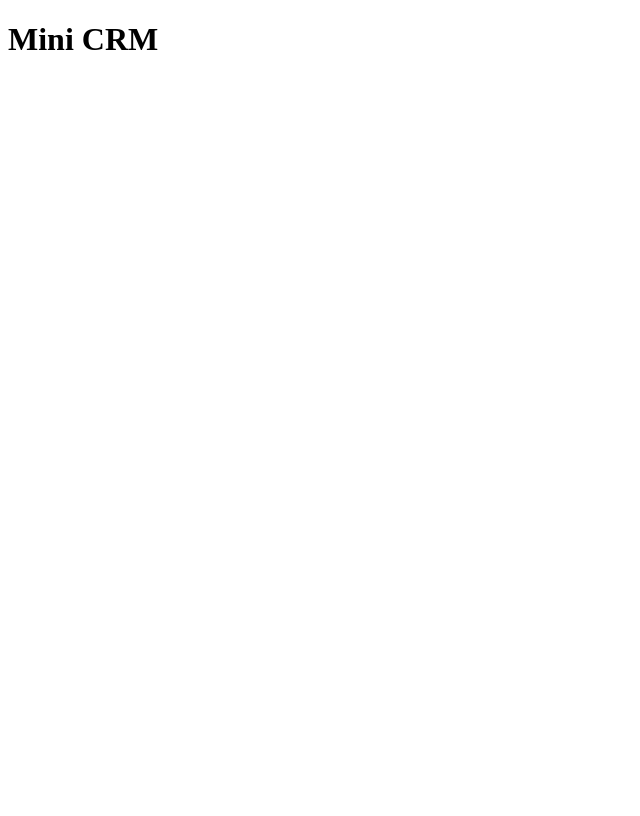
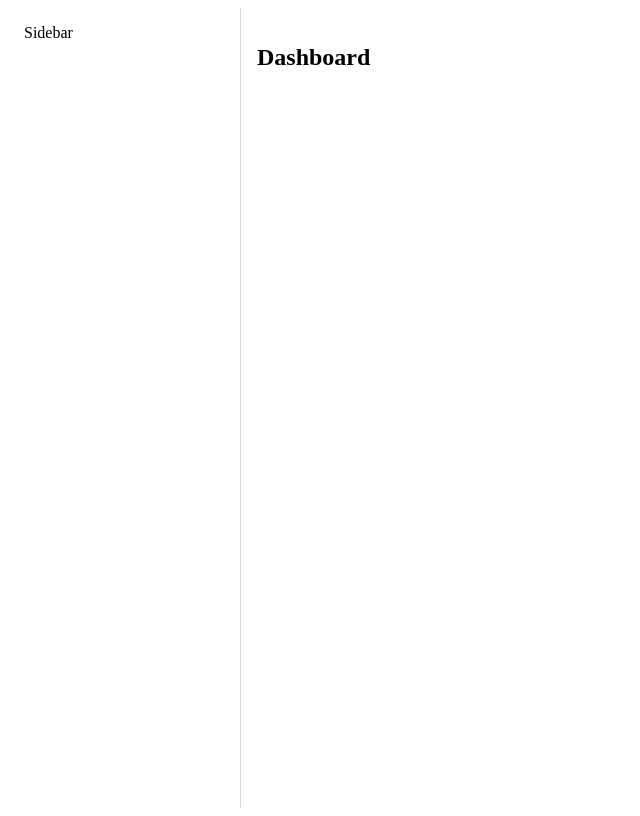
Before and after one commit to vasilyefff/mini-crm, a React (Vite) app: page / in a window 1280 px wide. Shown: the whole page, without its empty margins (0-640 px from the left). Built offline with nearby package versions, Linux system fonts and the light colour scheme.

Commit message:
feat: add routing, layout and base pages

```diff
--- a/package.json
+++ b/package.json
@@ -11,7 +11,8 @@
   },
   "dependencies": {
     "react": "^19.2.0",
-    "react-dom": "^19.2.0"
+    "react-dom": "^19.2.0",
+    "react-router-dom": "^7.13.0"
   },
   "devDependencies": {
     "@eslint/js": "^9.39.1",
--- a/src/App.jsx
+++ b/src/App.jsx
@@ -1,5 +1,45 @@
+import { Routes, Route } from "react-router-dom";
+import Layout from "./layout/Layout";
+import LoginPage from "./pages/LoginPage";
+import DashboardPage from "./pages/DashboardPage";
+import ClientsPage from "./pages/ClientsPage";
+import DealsPage from "./pages/DealsPage";
+
+
 function App() {
-	return <h1>Mini CRM</h1>;
+	return (
+		<Routes>
+			<Route path="/login" element={<LoginPage />} />
+
+			<Route
+				path="/"
+				element={
+					<Layout>
+						<DashboardPage />
+					</Layout>
+				}
+			/>
+
+			<Route
+				path="/clients"
+				element={
+					<Layout>
+						<ClientsPage />
+					</Layout>
+				}
+			/>
+
+			<Route
+				path="/deals"
+				element={
+					<Layout>
+						<DealsPage />
+					</Layout>
+				}
+			/>
+
+		</Routes>
+	);
 }
 
 export default App;
--- /dev/null
+++ b/src/layout/Layout.jsx
@@ -0,0 +1,17 @@
+export default function Layout({ children }) {
+	return (
+		<div style={{ display: "flex", minHeight: "100vh" }}>
+			<aside
+				style={{
+					width: "200px",
+					borderRight: "1px solid #ddd",
+					padding: "16px",
+				}}
+			>
+				Sidebar
+			</aside>
+
+			<main style={{ flex: 1, padding: "16px" }}>{children}</main>
+		</div>
+	);
+}
--- a/src/main.jsx
+++ b/src/main.jsx
@@ -1,9 +1,12 @@
-import { StrictMode } from 'react'
-import { createRoot } from 'react-dom/client'
-import App from './App.jsx'
+import { StrictMode } from "react";
+import { createRoot } from "react-dom/client";
+import { BrowserRouter } from "react-router-dom";
+import App from "./App.jsx";
 
-createRoot(document.getElementById('root')).render(
-	<StrictMode>
-		<App />
-	</StrictMode>,
-)
+createRoot(document.getElementById("root")).render(
+  <StrictMode>
+    <BrowserRouter>
+      <App />
+    </BrowserRouter>
+  </StrictMode>
+);
--- /dev/null
+++ b/src/pages/ClientsPage.jsx
@@ -0,0 +1,3 @@
+export default function ClientsPage() {
+  return <h2>Clients</h2>;
+}
--- /dev/null
+++ b/src/pages/DashboardPage.jsx
@@ -0,0 +1,3 @@
+export default function DashboardPage() {
+	return <h2>Dashboard</h2>;
+}
--- /dev/null
+++ b/src/pages/DealsPage.jsx
@@ -0,0 +1,3 @@
+export default function DealsPage() {
+	return <h2>Deals</h2>;
+}
--- /dev/null
+++ b/src/pages/LoginPage.jsx
@@ -0,0 +1,3 @@
+export default function LoginPage() {
+  return <h2>Login Page</h2>;
+}
```
Also changed, not shown: 1 other file (tests, documents, lock files or other folders).
